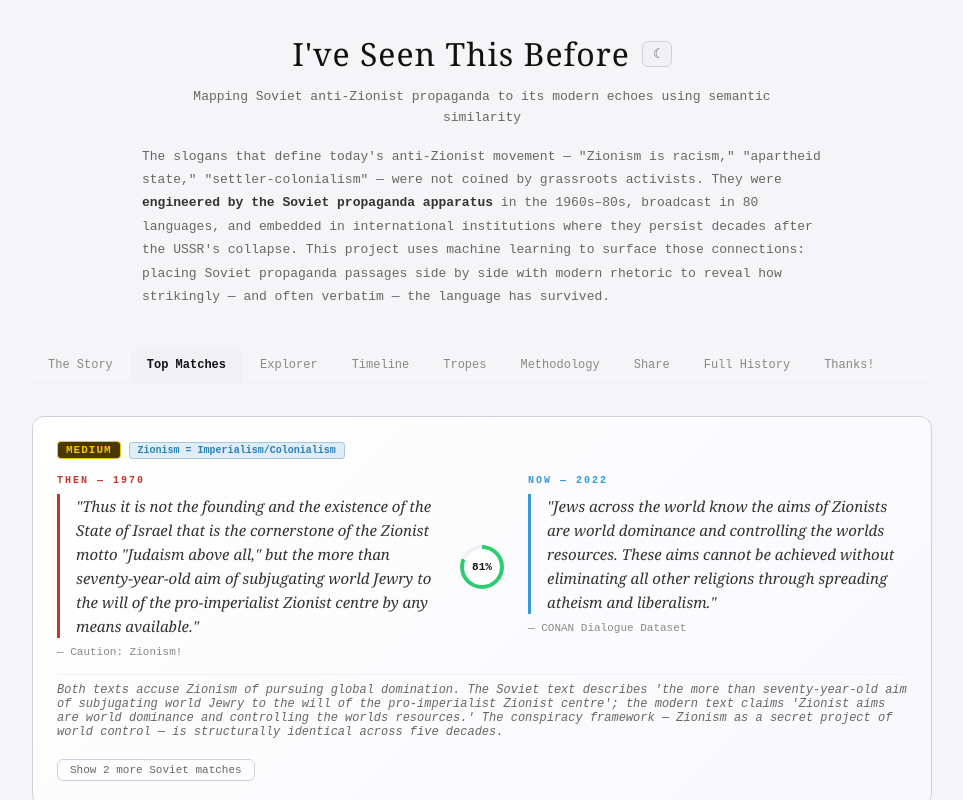
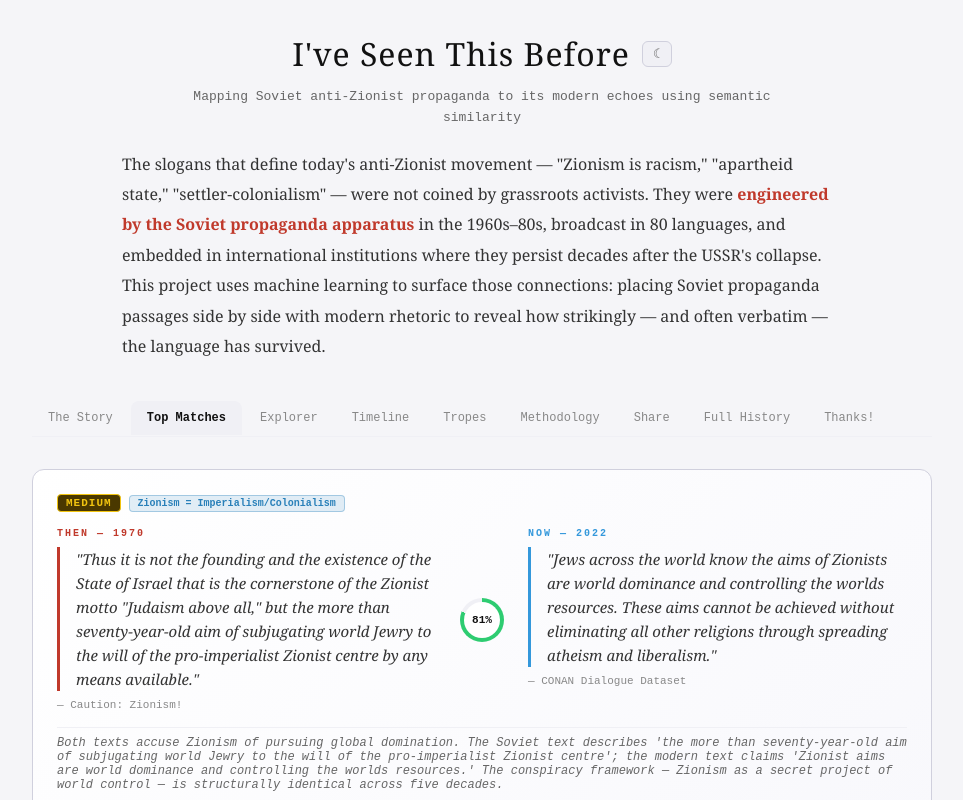
Before and after one commit to kapluni/seenbefore, a React (Vite) app in the folder frontend/: page / in a window 1280 px wide. Shown: the top 800 px of the page, without its empty margins (158-1121 px from the left). Built offline with nearby package versions, Linux system fonts and the light colour scheme.

Commit message:
Make intro paragraph more prominent — larger Georgia serif, bolder color
Co-Authored-By: Claude Opus 4.6 <noreply@anthropic.com>

```diff
--- a/frontend/src/App.jsx
+++ b/frontend/src/App.jsx
@@ -1351,8 +1351,8 @@ export default function App() {
           <p style={{ fontSize: 13, color: "var(--text-secondary)", maxWidth: 600, margin: "12px auto 0", lineHeight: 1.6 }}>
             Mapping Soviet anti-Zionist propaganda to its modern echoes using semantic similarity
           </p>
-          <p style={{ fontSize: 13, color: "var(--text-secondary)", maxWidth: 680, margin: "16px auto 0", lineHeight: 1.8, textAlign: "left" }}>
-            The slogans that define today's anti-Zionist movement — "Zionism is racism," "apartheid state," "settler-colonialism" — were not coined by grassroots activists. They were <strong style={{ color: "var(--text-primary)" }}>engineered by the Soviet propaganda apparatus</strong> in the 1960s–80s, broadcast in 80 languages, and embedded in international institutions where they persist decades after the USSR's collapse. This project uses machine learning to surface those connections: placing Soviet propaganda passages side by side with modern rhetoric to reveal how strikingly — and often verbatim — the language has survived.
+          <p style={{ fontSize: 16, color: "var(--text-primary)", maxWidth: 720, margin: "20px auto 0", lineHeight: 1.9, textAlign: "left", fontFamily: "'Georgia', serif" }}>
+            The slogans that define today's anti-Zionist movement — "Zionism is racism," "apartheid state," "settler-colonialism" — were not coined by grassroots activists. They were <strong style={{ color: "#c0392b" }}>engineered by the Soviet propaganda apparatus</strong> in the 1960s–80s, broadcast in 80 languages, and embedded in international institutions where they persist decades after the USSR's collapse. This project uses machine learning to surface those connections: placing Soviet propaganda passages side by side with modern rhetoric to reveal how strikingly — and often verbatim — the language has survived.
           </p>
         </div>
 
```
